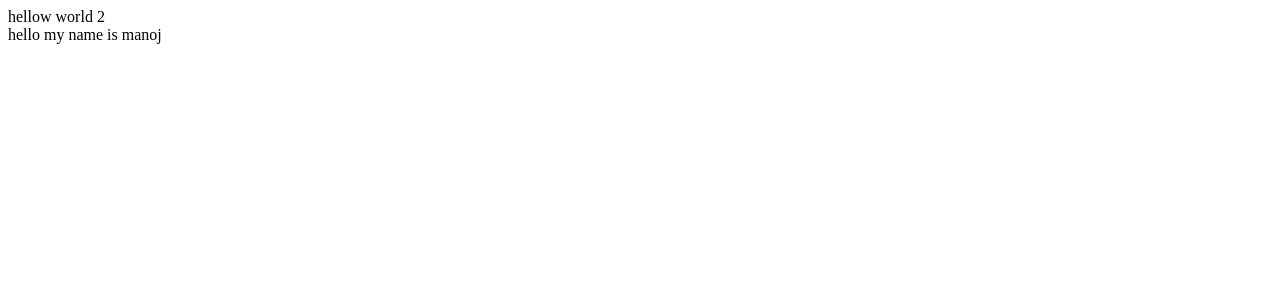
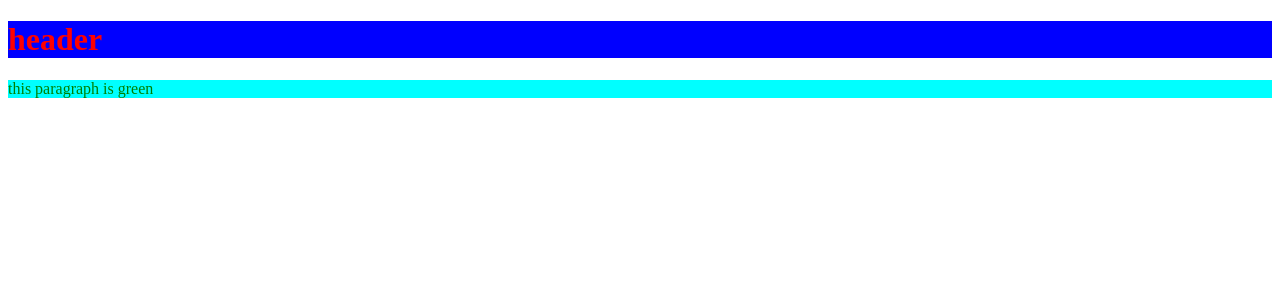
Before and after one commit to Manojkumarfsd/React-Testforbranch, a React (Vite) app: page / in a window 1280 px wide. Shown: the top 300 px of the page. Built offline with nearby package versions, Linux system fonts and the light colour scheme.

Commit message:
React with css

```diff
--- a/src/App.css
+++ b/src/App.css
@@ -1,8 +1,9 @@
-p{
-    color:blue;
-    background-color: aqua;
-}
+
 h1{
     color:red;
     background-color:blue;
 }
+p{
+    color:green;
+    background-color: aqua;
+}
--- a/src/App.jsx
+++ b/src/App.jsx
@@ -1,23 +1,11 @@
-import {Component} from 'react'
-
-class Hello extends Component{
-
-  render(){
-    const {name}=this.props;
-    return (
-      <div>hello my name is {name} </div>
-    )
-  }
-}
-class App extends Component{
-  render(){
-    return(
-      <div>
-        hellow world 2
-        <Hello name={"manoj"}/>
-      </div>
-    )
-
-  }
+import React from "react";
+import "./App.css"
+function App(){
+  return(
+    <div>
+      <h1>header</h1>
+      <p>this paragraph is green</p>
+    </div>
+  )
 }
 export default App;
```
